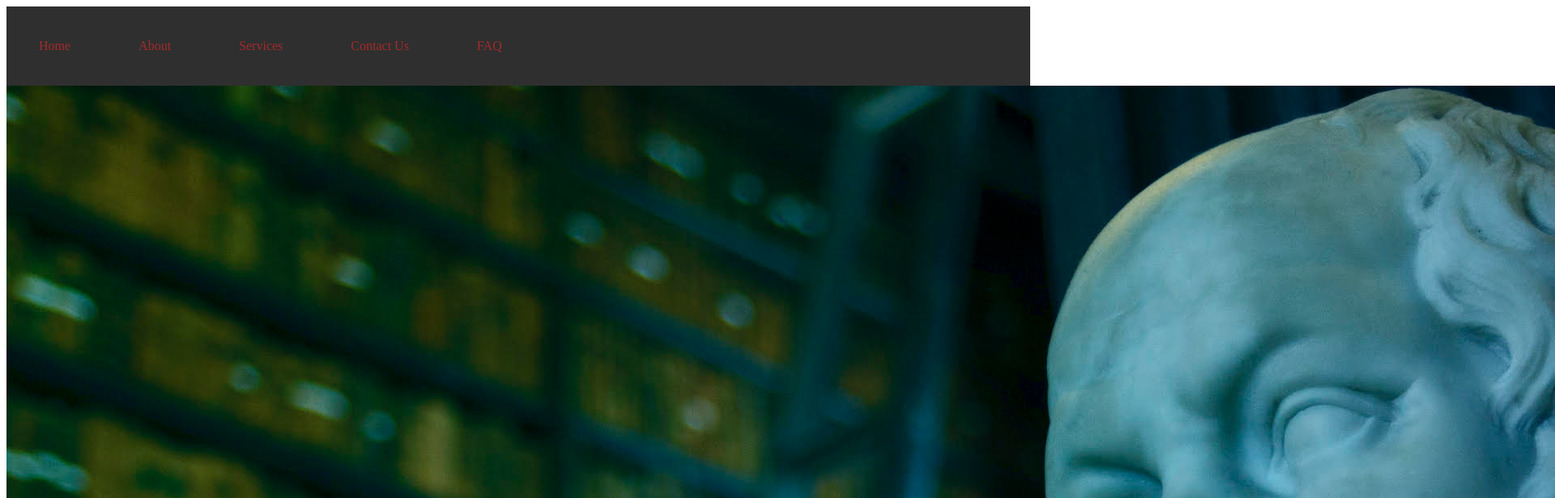
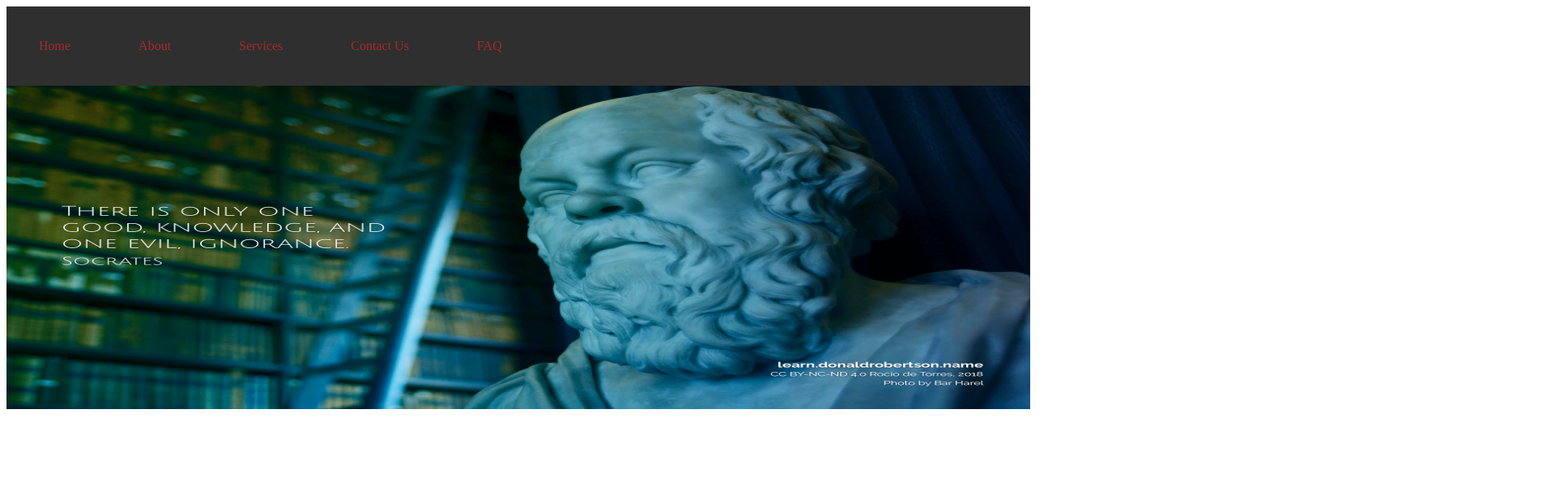
Before and after one commit to rameshpaudel/css-html-begin, a plain HTML site: page index.html in a window 1280 px wide. Shown: the top 616 px of the page at 81% size, 1920 px wide, since content can reach past the window. Drawn offline with Linux system fonts and the light colour scheme.

Commit message:
height and width added to the image

```diff
--- a/css/style.css
+++ b/css/style.css
@@ -29,3 +29,8 @@
         color: black;
         background: white;
     }
+
+    .container img {
+     width: 100%;
+     height: 50vh;
+    }
```
